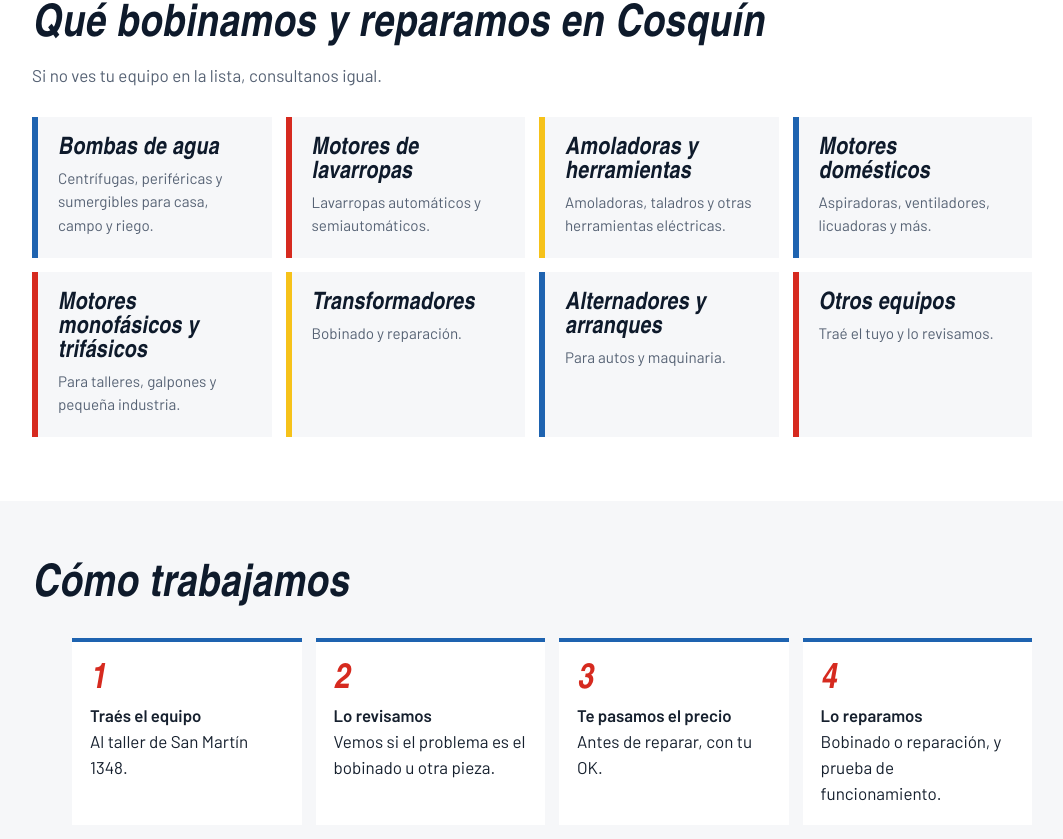
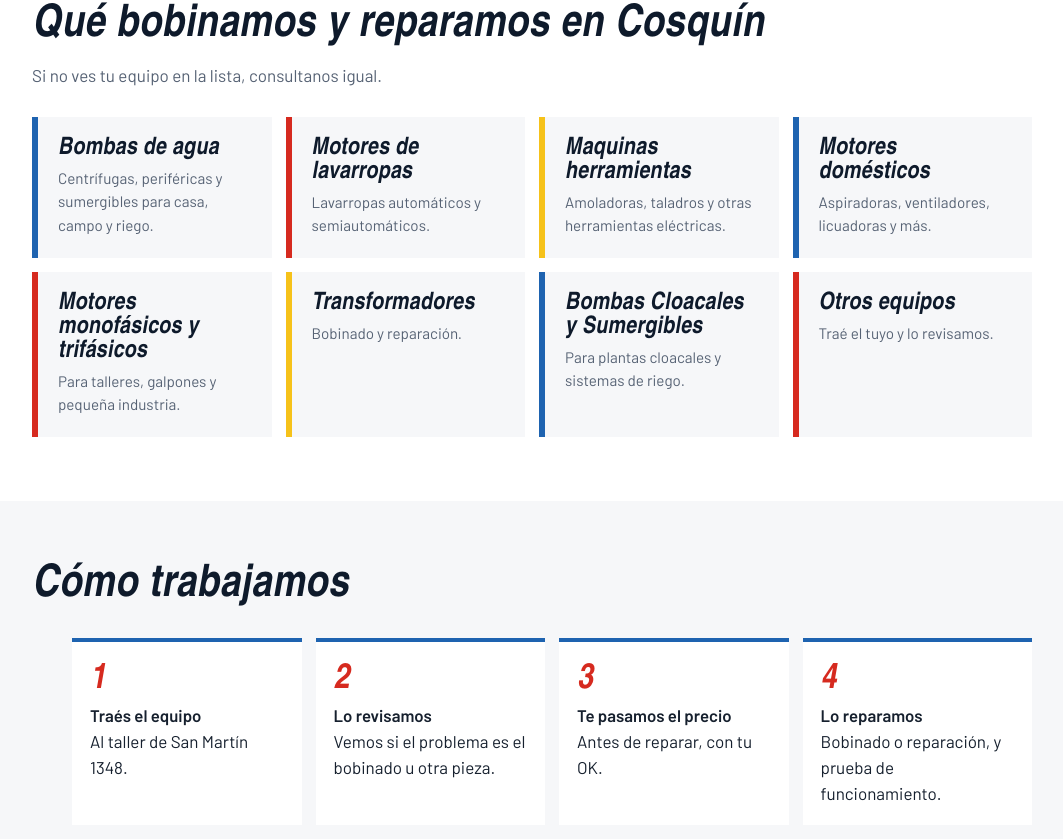
Before and after one commit to gerardodamian/bobinados-cristian, a plain HTML site: page index.html in a window 1280 px wide. Shown: the part 924-1763 px from the top of the page, without its empty margins (108-1171 px from the left). Drawn offline with Linux system fonts and the light colour scheme; a web font is replaced by a local one.

Commit message:
agregue bombas cloacales

```diff
--- a/index.html
+++ b/index.html
@@ -196,11 +196,11 @@ const CFG={
 const SERVICIOS=[
  ["Bombas de agua","Centrífugas, periféricas y sumergibles para casa, campo y riego."],
  ["Motores de lavarropas","Lavarropas automáticos y semiautomáticos."],
- ["Amoladoras y herramientas","Amoladoras, taladros y otras herramientas eléctricas."],
+ ["Maquinas herramientas","Amoladoras, taladros y otras herramientas eléctricas."],
  ["Motores domésticos","Aspiradoras, ventiladores, licuadoras y más."],
  ["Motores monofásicos y trifásicos","Para talleres, galpones y pequeña industria."],
  ["Transformadores","Bobinado y reparación."],
- ["Alternadores y arranques","Para autos y maquinaria."],
+ ["Bombas Cloacales y Sumergibles","Para plantas cloacales y sistemas de riego."],
  ["Otros equipos","Traé el tuyo y lo revisamos."]
 ];
 const SINTOMAS={
```
